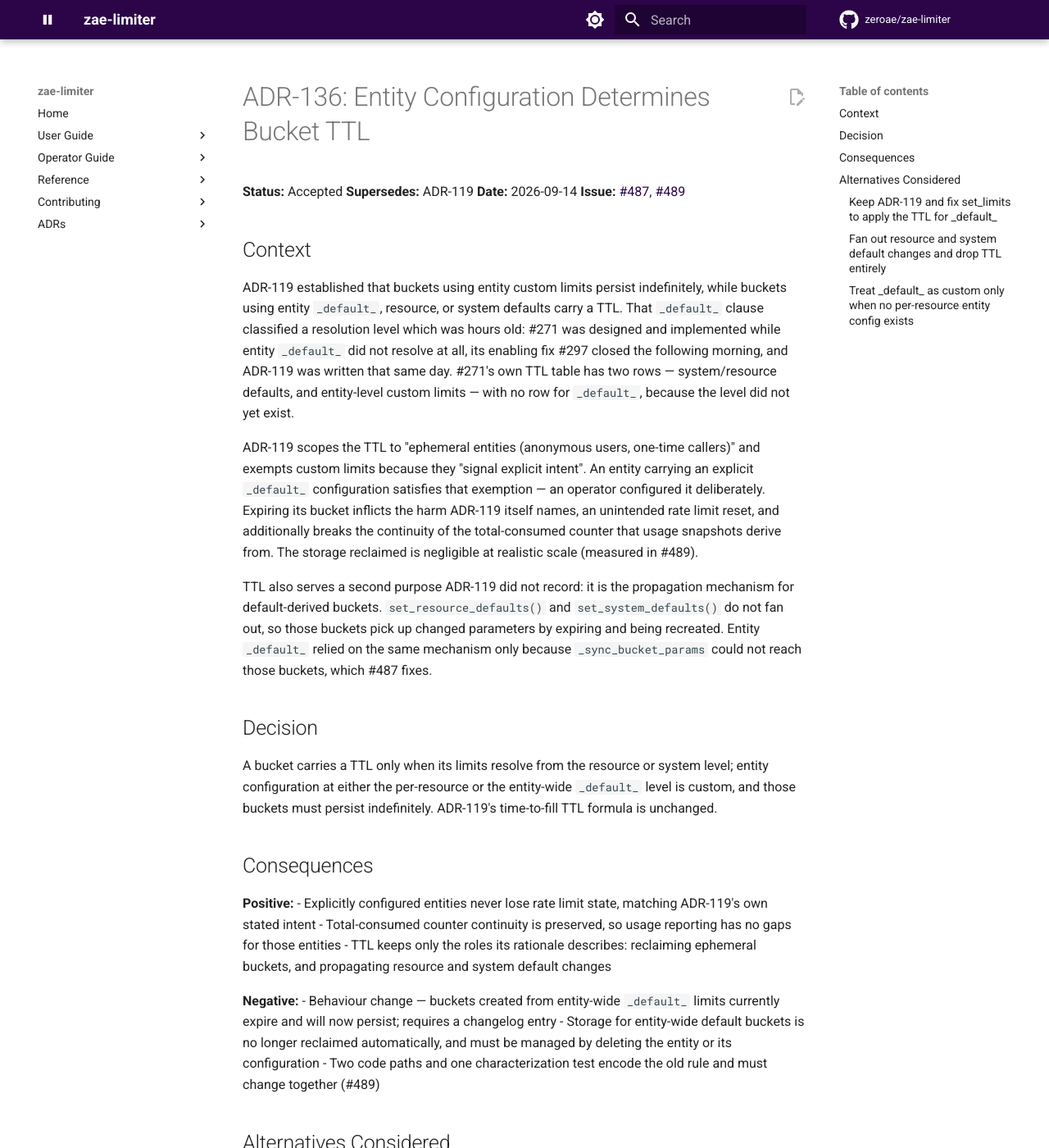
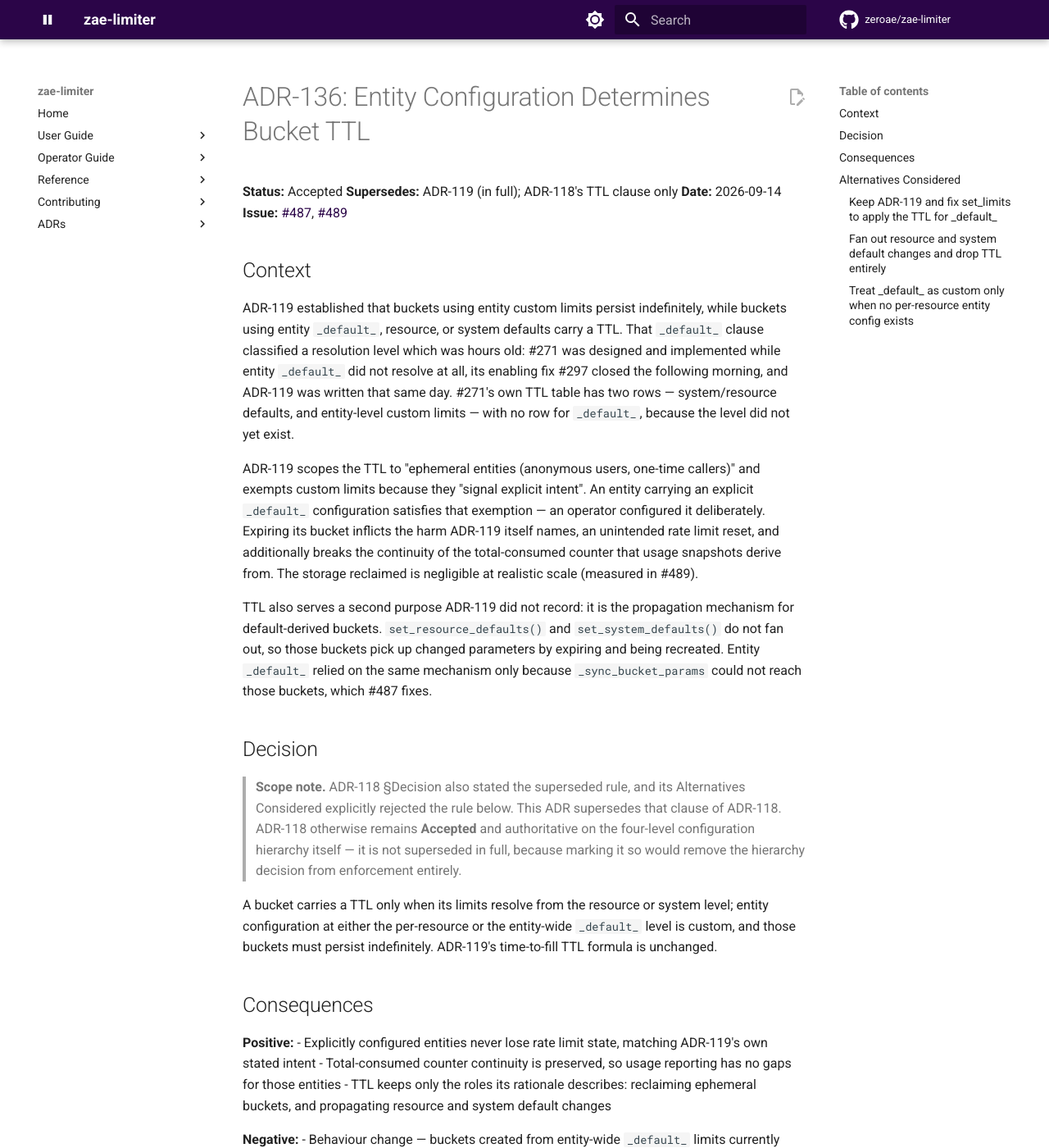
Before and after one commit to zeroae/zae-limiter, an MkDocs documentation site: the page built from docs/adr/136-entity-config-bucket-ttl.md, in a window 1280 px wide and 1400 px high. Shown: the whole window at 82% size. Built offline with MkDocs 1.6.1 and Material for MkDocs 9.7.7, drawn with Linux system fonts in a browser that asks for light colours; comment, search, counter and statistics services are not loaded; the version menu is left out.

Commit message:
📝 docs(adr): extend ADR-136 to supersede ADR-118's TTL clause
ADR-118 (Accepted) stated the same rule ADR-136 replaced, and its
Alternatives Considered explicitly rejected the rule ADR-136 adopts. Two
Accepted ADRs therefore contradicted each other, and `/adr audit` would
have flagged conforming code against ADR-118.

ADR-118 is NOT superseded in full. Per .claude/rules/adr-rules.md a
superseded ADR is ignored entirely for enforcement, and ADR-118 is the
authority on the four-level configuration hierarchy — only its TTL
clause is wrong. It stays Accepted with the two affected passages struck
through and pointed at ADR-136.

This edits ADR-136, which is Accepted and nominally immutable. The repo
owner decided that correcting an incomplete supersession is the right
call rather than writing a third ADR restating ADR-118's hierarchy
content. Recording the deviation rather than leaving it implicit.

Found by the #489 implementation, which read ADR-118 and stopped. My
consistency check before accepting ADR-136 was silently vacuous — the
status filter never matched, so the loop skipped every file and printed
nothing, which I read as "no conflicts". Re-run correctly, ADR-118 is
the only conflict; the other Accepted ADRs mentioning TTL mean the audit
log, the config cache, a backend capability, or the speculative TTL
guard, and ADR-134 matched only inside the word "throttling".

Refs #487, #489

Co-Authored-By: Claude Opus 5 (1M context) <noreply@anthropic.com>
Claude-Session: https://claude.ai/code/session_01QdVj8nPhUwTz2aNJzMFqt5

```diff
--- a/docs/adr/136-entity-config-bucket-ttl.md
+++ b/docs/adr/136-entity-config-bucket-ttl.md
@@ -1,7 +1,7 @@
 # ADR-136: Entity Configuration Determines Bucket TTL
 
 **Status:** Accepted
-**Supersedes:** ADR-119
+**Supersedes:** ADR-119 (in full); ADR-118's TTL clause only
 **Date:** 2026-09-14
 **Issue:** [#487](https://github.com/zeroae/zae-limiter/issues/487), [#489](https://github.com/zeroae/zae-limiter/issues/489)
 
@@ -14,6 +14,12 @@ ADR-119 scopes the TTL to "ephemeral entities (anonymous users, one-time callers
 TTL also serves a second purpose ADR-119 did not record: it is the propagation mechanism for default-derived buckets. `set_resource_defaults()` and `set_system_defaults()` do not fan out, so those buckets pick up changed parameters by expiring and being recreated. Entity `_default_` relied on the same mechanism only because `_sync_bucket_params` could not reach those buckets, which #487 fixes.
 
 ## Decision
+
+> **Scope note.** ADR-118 §Decision also stated the superseded rule, and its Alternatives
+> Considered explicitly rejected the rule below. This ADR supersedes that clause of ADR-118.
+> ADR-118 otherwise remains **Accepted** and authoritative on the four-level configuration
+> hierarchy itself — it is not superseded in full, because marking it so would remove the
+> hierarchy decision from enforcement entirely.
 
 A bucket carries a TTL only when its limits resolve from the resource or system level; entity configuration at either the per-resource or the entity-wide `_default_` level is custom, and those buckets must persist indefinitely. ADR-119's time-to-fill TTL formula is unchanged.
 
```
Also changed, not shown: docs/adr/118-four-level-config-hierarchy.md (+2 -2 lines).
